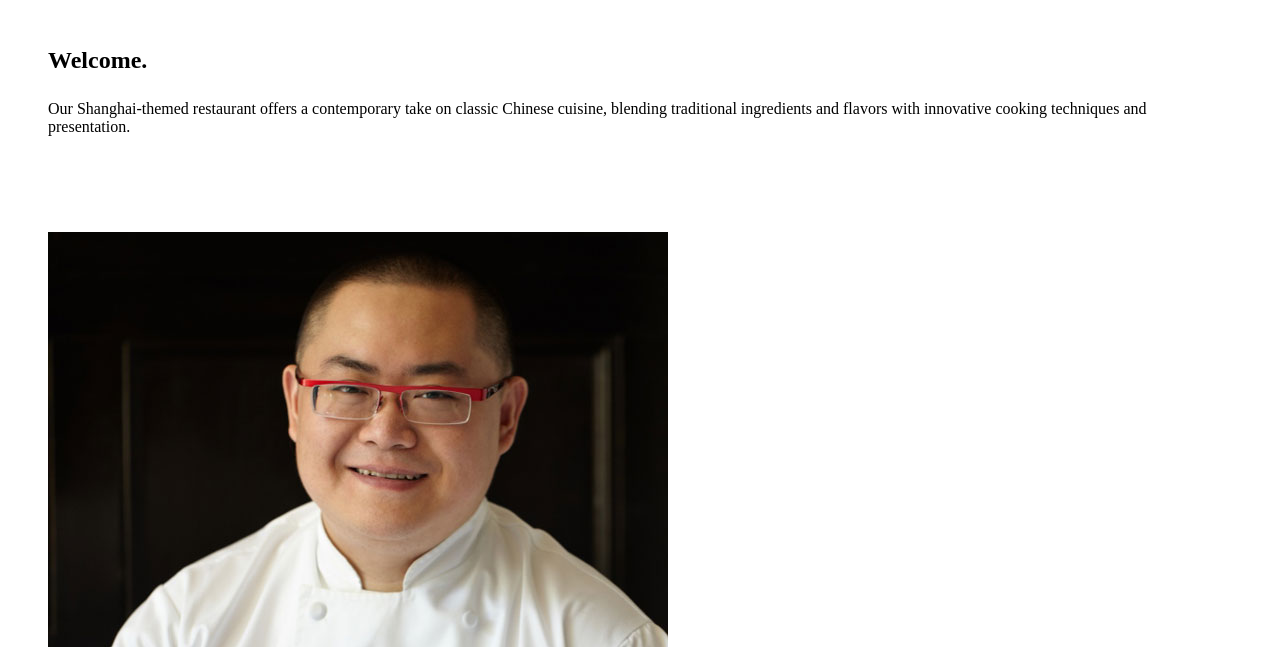
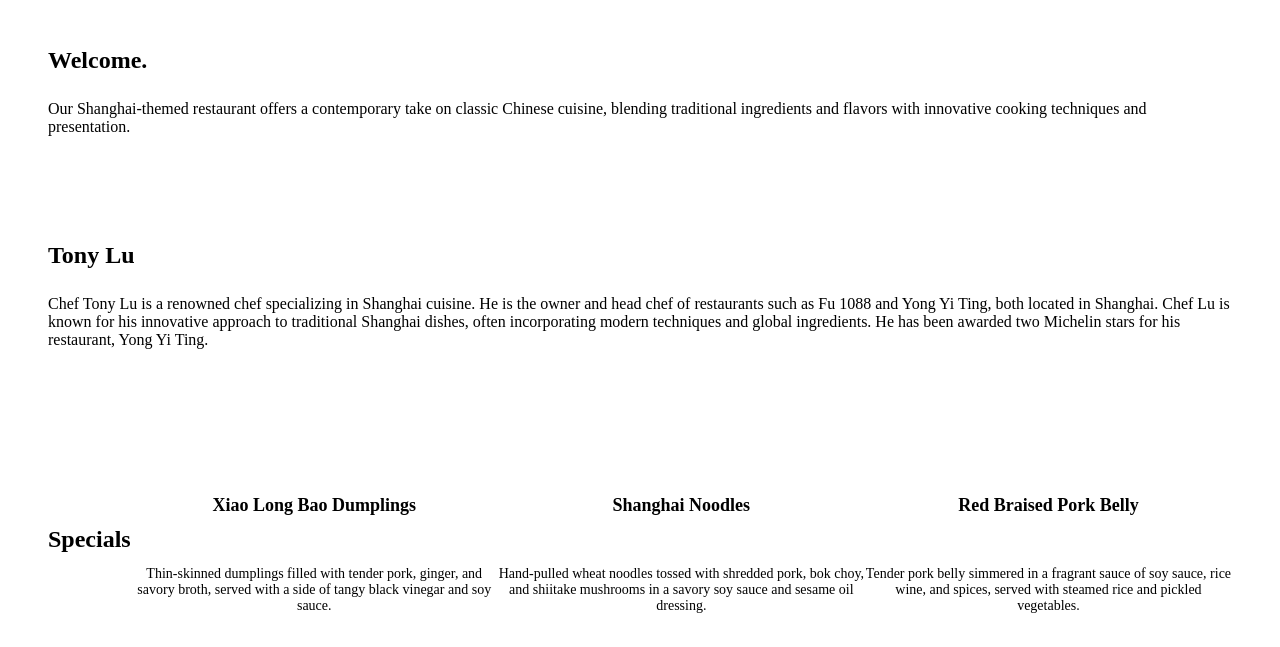
Before and after one commit to aaglower/puifinalproject, a plain HTML site: page cities/shanghai.html in a window 1280 px wide. Shown: the part 153-800 px from the top of the page. Drawn offline with Linux system fonts and the light colour scheme.

Commit message:
Update shanghai.html

```diff
--- a/cities/shanghai.html
+++ b/cities/shanghai.html
@@ -18,7 +18,7 @@
     </section>
     <section>
       <div>
-        <img src="/cities/images/tonylu.jpeg" alt="Chef" />
+        <!-- <img src="/cities/images/tonylu.jpeg" alt="Chef" /> -->
       </div>
       <div>
         <h2>Tony Lu</h2>
```
